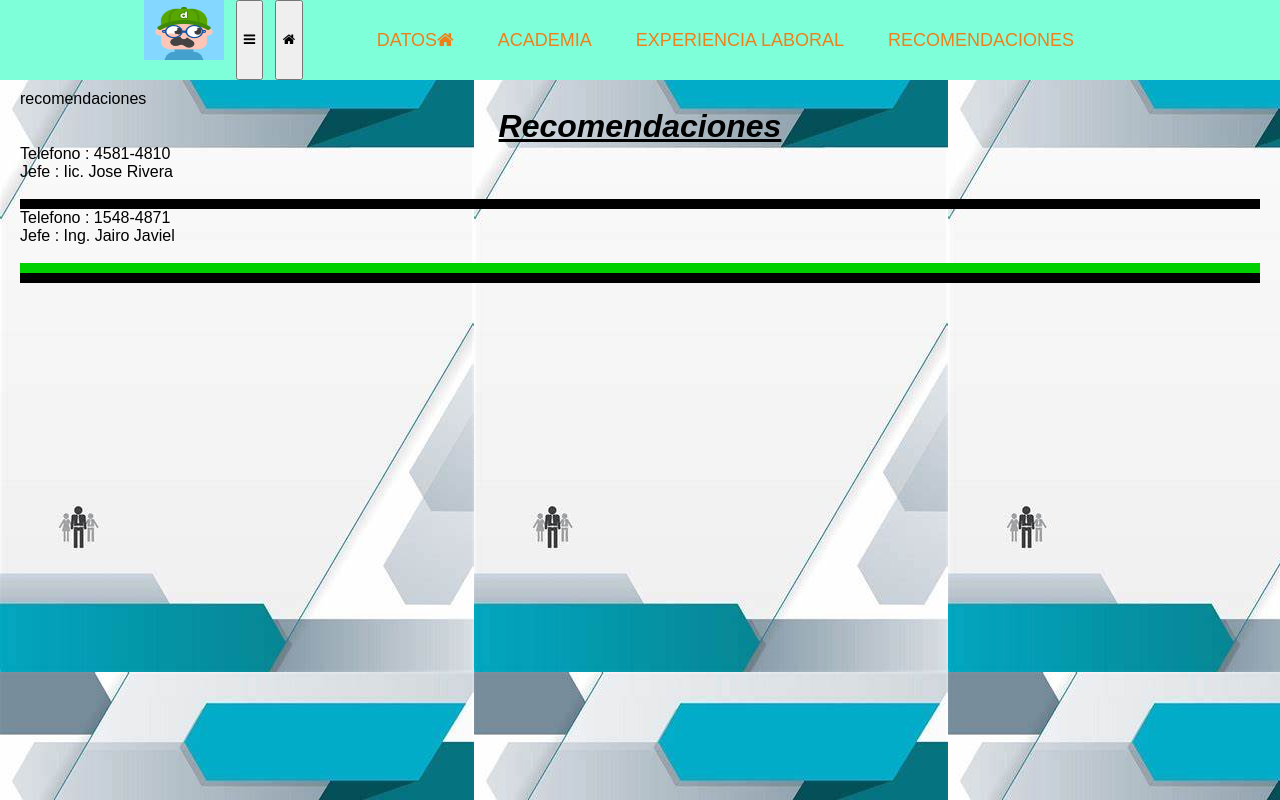
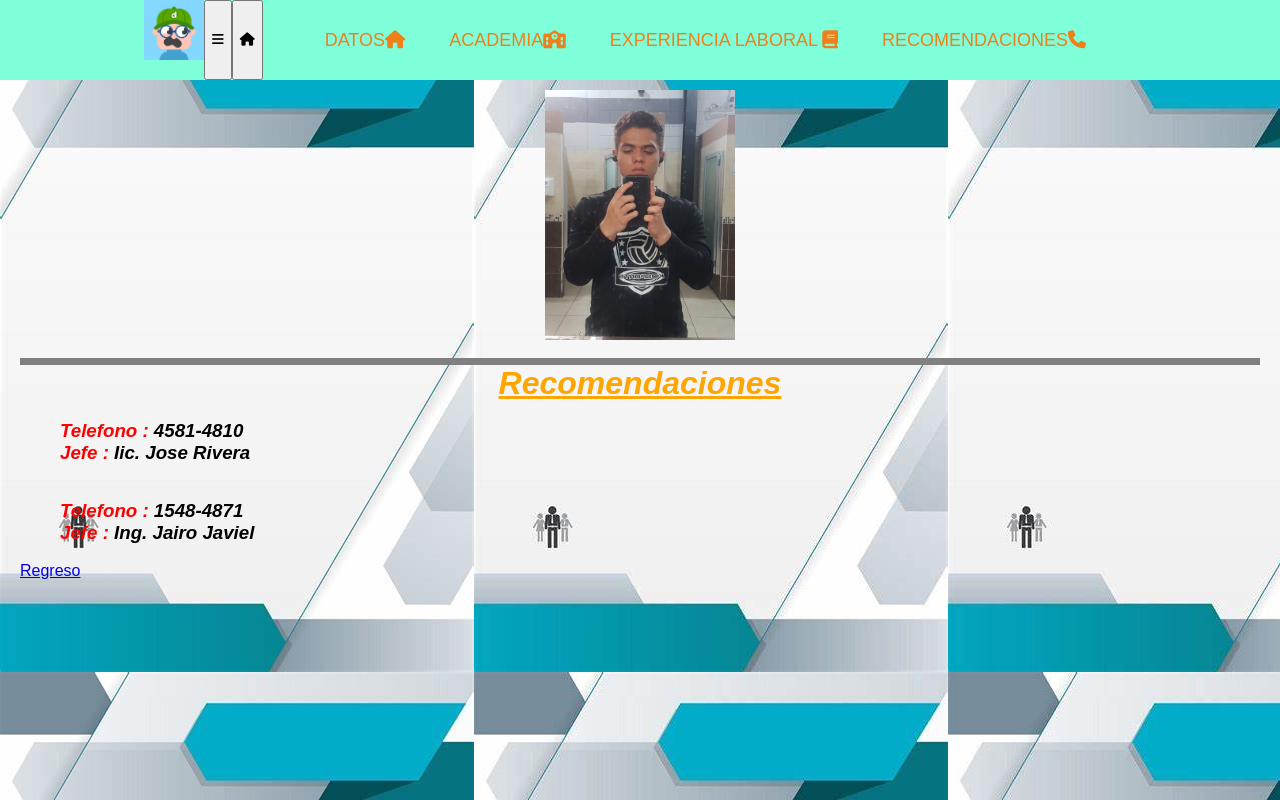
Before and after one commit to alanherrera4ba/repob-alan, a plain HTML site: page reco.html in a window 1280 px wide. Drawn offline with Linux system fonts and the light colour scheme.

Commit message:
Update reco.html
i am

```diff
--- a/reco.html
+++ b/reco.html
@@ -1,7 +1,7 @@
 <html>
     <head>
         <link rel="STYLESHEET" href="estilos.css"
-        <title>recomendaciones</title>
+
         <head>
               <meta charset="UTF-8">
               <meta http-equiv="X-UA-Compatible" content="IE=edge">
@@ -17,34 +17,38 @@
           <nav class="nav">
             <img src="Jo/charlie.png" width="80" height=60">
 
-          <button class="btn"><i class="fa fa-bars"></i></button>
+            <button class="btn"><i class="fa fa-bars"></i></button>
           <button class="btn"><i class="fa fa-home"></i></button>
 
           </button>
        <ul class="nav-menu">
            <li class="nmi"><a href="personales.html" class="nml navml">Datos<i class="fa fa-home"></i></a></li>
-           <li class="nmi"><a href="escuela.html" class="nml navml">Academia</a></li>
-           <li class="nmi"><a href="Experiencia.html" class="nml navml">Experiencia laboral  </a></li>
-           <li class="nmi"><a href="reco.html" class="nml navml">Recomendaciones</a></li>
+           <li class="nmi"><a href="escuela.html" class="nml navml">Academia<i class="fa fa-school"></i></a></li>
+           <li class="nmi"><a href="Experiencia.html" class="nml navml">Experiencia laboral  <i class="fa fa-book"></i></a></li>
+           <li class="nmi"><a href="reco.html" class="nml navml">Recomendaciones<i class="fa fa-phone"></i></a></li>
 
        </ul>
       </nav>
       </header>
 <main>
-<center><h1><b><u><i> Recomendaciones </i></u></b></h1></center>
+    <center><img src ="Jo/alanh.jpg"  width="190" height="250"></center><br>
+    <hr size="9" color="grey">
+<center><font color="orange"><h1><b><u><i> Recomendaciones </i></u></b></h1></font></center>
+<br>
+<ol>
 
-Telefono       :   4581-4810             <br>
-Jefe           :   Iic. Jose Rivera <br>
-                   <br>
-<hr size = "12" color = "black" noshade>
+  <h3><font color="red"><i>Telefono       : </font>  4581-4810         </i> </h3>
+  <h3><font color="red"><i>Jefe           :  </font>  Iic. Jose Rivera </i> </h3>    <br>
 
-Telefono       :   1548-4871              <br>
-Jefe           :   Ing. Jairo Javiel <br>
-                   <br>
-<hr size = "12" color = "Mustard Yellow" noshade>
-<hr size = "12" color = "black" >
+            <br>
+
+
+       <h3><font color="red"><i>Telefono       :   </font> 1548-4871           </i>
+ <h3><font color="red"><i>Jefe           : </font>  Ing. Jairo Javiel   </i> </h3> <br>
+
+    </ol>
 
 </main>
-
+<a href="index.html">Regreso</a>
 </body>
 </html>
```
